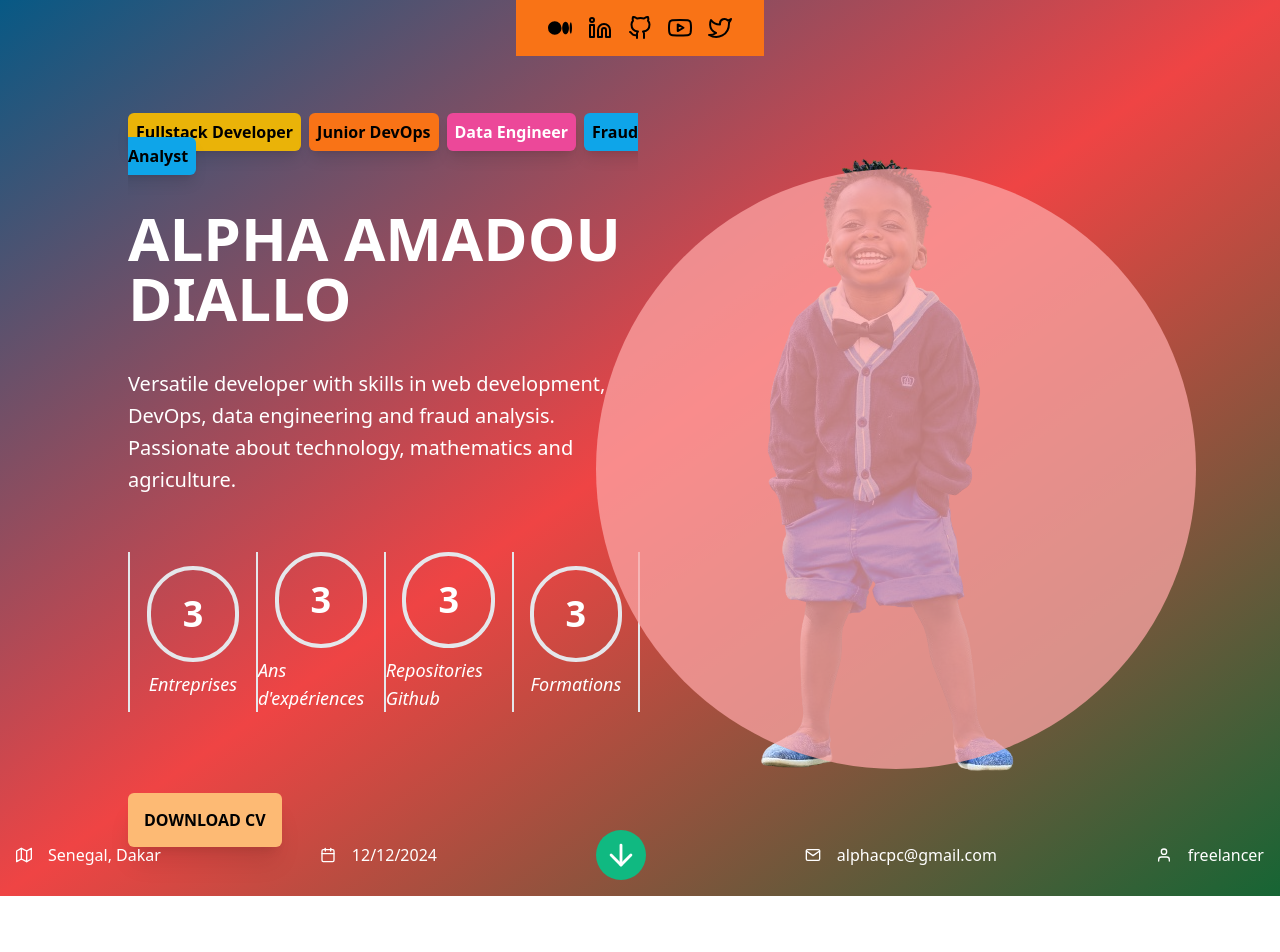
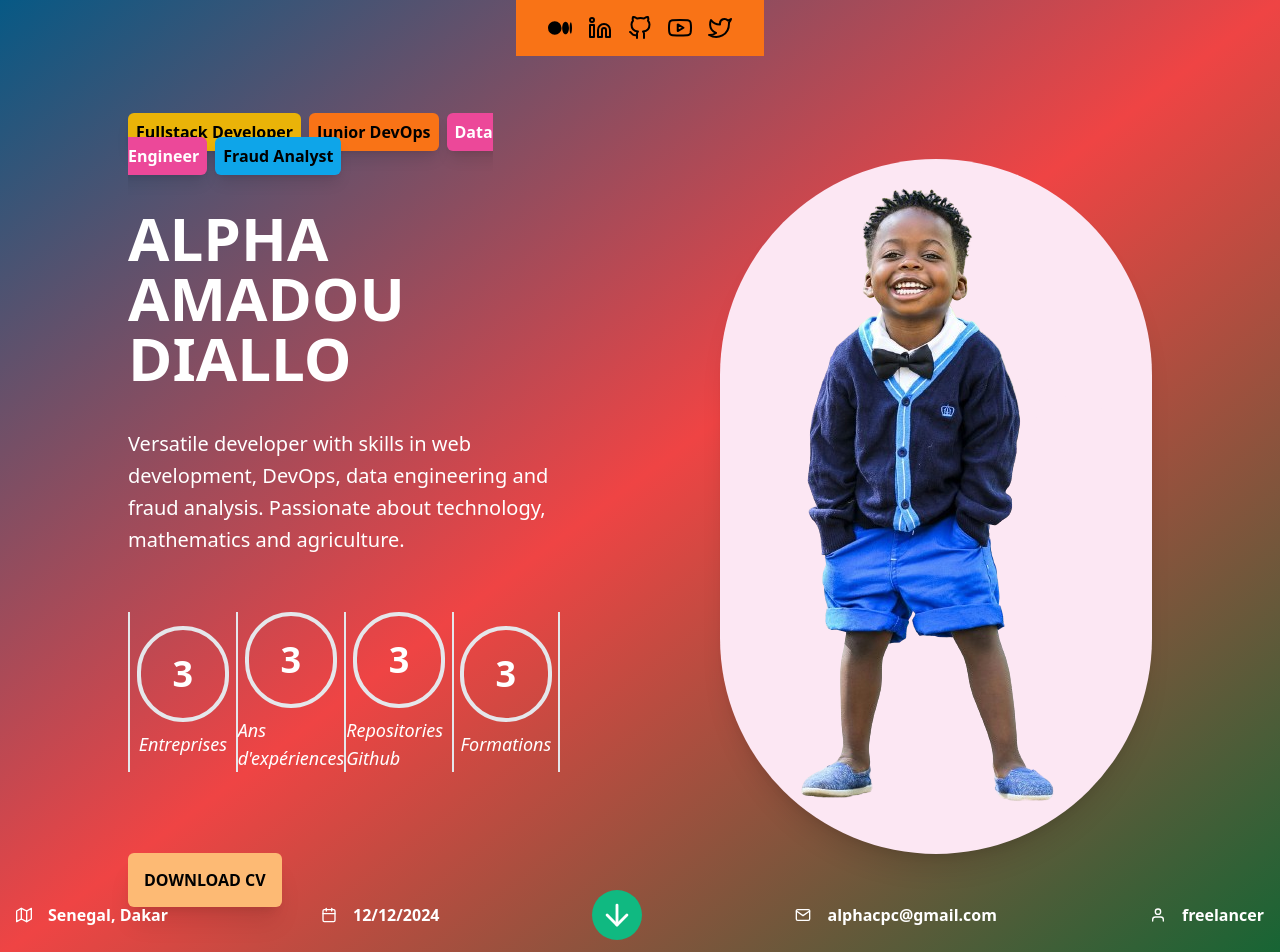
Before and after one commit to alphacpc/portfolio, a React (Create React App) app: page / in a window 1280 px wide. Shown: the top 952 px of the page. Before the commit the page ends 896 px from the top, so only its background shows below. Built offline with nearby package versions, Linux system fonts and the light colour scheme.

Commit message:
update home page

```diff
--- a/src/Components/shared/HeaderComponent.js
+++ b/src/Components/shared/HeaderComponent.js
@@ -55,28 +55,28 @@ const HeaderComponent = () => {
                                         <a href='#' className="p-4 uppercase font-bold shadow-xl rounded-md bg-orange-300">Download CV</a>
                                 </div>
                         </div>
-                        <div className="relative flex justify-center flex-1">
+                        <div className="relative flex justify-center bg-pink-100 shadow-xl ml-40 rounded-full flex-1">
                                 <img src={url_image} alt="image" className=""/>
-                                <div className="bg-red-300 bg-po p-[300px] z-2 opacity-75 absolute top-10 right-15 rounded-full " />
+                                {/* <div className="bg-red-300 shadow-sm bg-po p-[300px] z-2 opacity-75 absolute top-10 right-15 rounded-full " /> */}
                         </div>
                 </div>
 
 
                 <div className="p-4 bg-amber-20 absolute bottom-0 w-full flex items-center justify-between">
 
-                        <div className="flex items-center text-white">
+                        <div className="flex items-center text-white font-bold">
                         <FiMap className="mr-4"/> Senegal, Dakar
                         </div>
-                        <div className="flex items-center text-white">
+                        <div className="flex items-center text-white font-bold">
                         <FiCalendar className="mr-4"/> 12/12/2024
                         </div>
 
                         <FiArrowDown className="bg-emerald-500 rounded-full p-2" size={50} color='white'/>
 
-                        <div className="flex items-center text-white">
+                        <div className="flex items-center text-white font-bold">
                         <FiMail className="mr-4"/> alphacpc@gmail.com
                         </div>
-                        <div className="flex items-center text-white">
+                        <div className="flex items-center text-white font-bold">
                         <FiUser className="mr-4"/> freelancer
                         </div>
                 </div>
```
